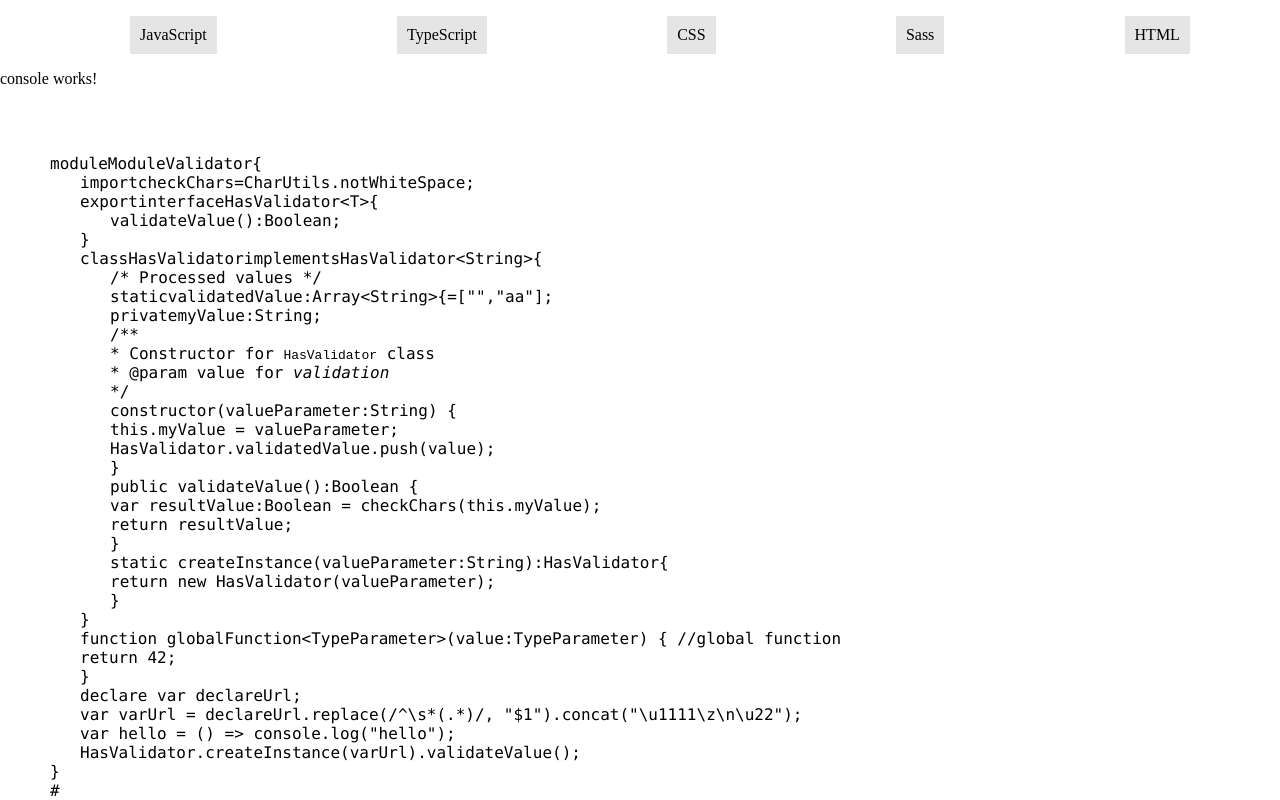
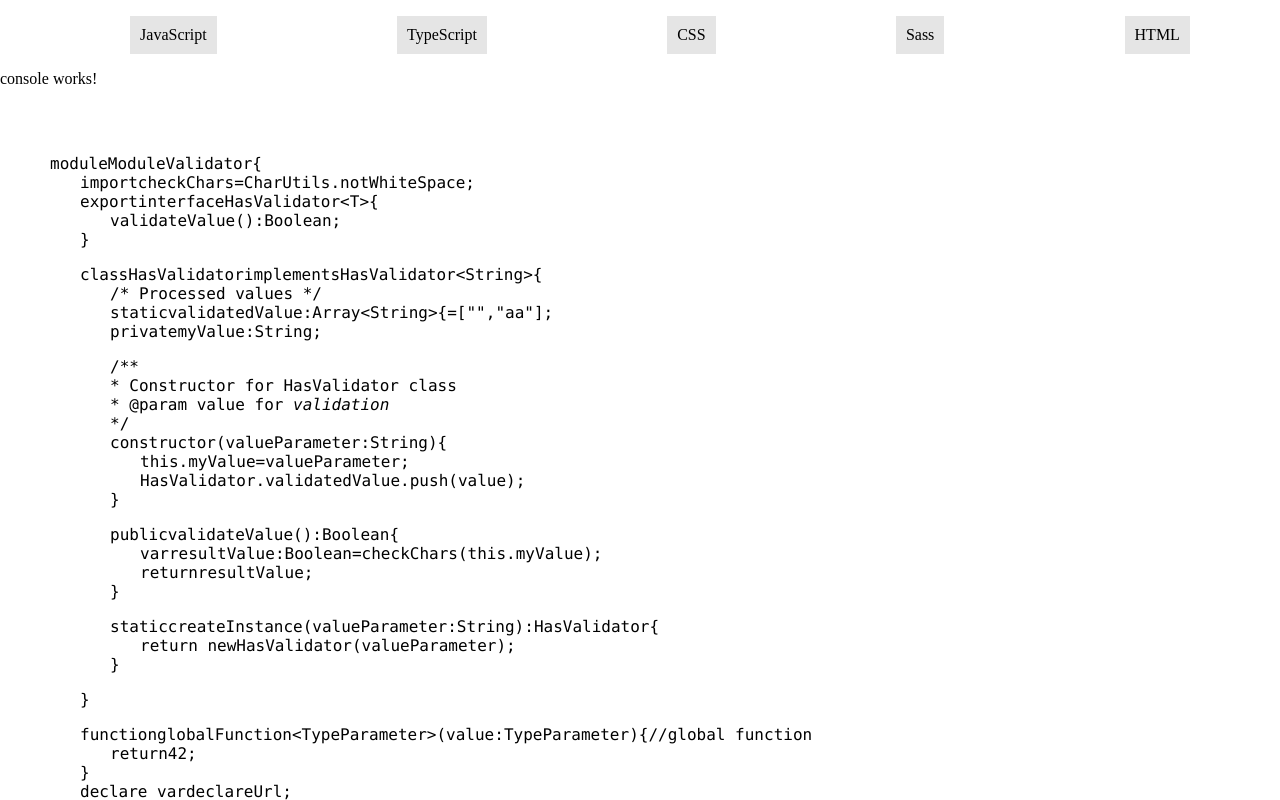
Before and after one commit to rtwayland/code-theme-sandbox, an Angular app: page / in a window 1280 px wide. Both pictures are taken after a click on the item "TypeScript". Shown: the top 800 px of the page. Built offline with nearby package versions, Linux system fonts and the light colour scheme.

Commit message:
Updating typescript code sample

```diff
--- a/src/app/Components/console/typescript-sandbox/typescript-sandbox.component.html
+++ b/src/app/Components/console/typescript-sandbox/typescript-sandbox.component.html
@@ -37,40 +37,53 @@
 <span [ngStyle]="{'color': '#' + theme.keyword}">export</span> <span [ngStyle]="{'color': '#' + theme.keyword}">interface</span> <span [ngStyle]="{'color': '#' + theme.interfaceName}">HasValidator</span><span [ngStyle]="{'color': '#' + theme.operation}"><</span><span [ngStyle]="{'color': '#' + theme.typeParameter}">T</span><span [ngStyle]="{'color': '#' + theme.operation}">></span> <span [ngStyle]="{'color': '#' + theme.braces}">{{ '{' }}</span> <br>
 <span class="indent"><span [ngStyle]="{'color': '#' + theme.instanceMemberFunction}">validateValue</span><span [ngStyle]="{'color': '#' + theme.parenthesis}">()</span><span [ngStyle]="{'color': '#' + theme.operation}">:</span><span [ngStyle]="{'color': '#' + theme.interfaceName}">Boolean</span><span [ngStyle]="{'color': '#' + theme.semicolon}">;</span></span>
   <span [ngStyle]="{'color': '#' + theme.braces}">{{ '}' }}</span> <br>
-
-  <span [ngStyle]="{'color': '#' + theme.keyword}">class</span> <span [ngStyle]="{'color': '#' + theme.className}">HasValidator</span> <span [ngStyle]="{'color': '#' + theme.keyword}">implements</span> <span [ngStyle]="{'color': '#' + theme.interfaceName}">HasValidator</span><span [ngStyle]="{'color': '#' + theme.operation}"><</span><span [ngStyle]="{'color': '#' + theme.interfacename}">String</span><span [ngStyle]="{'color': '#' + theme.operation}">></span> <span [ngStyle]="{'color': '#' + theme.braces}">{{ '{' }}</span>
+<p>
+  <span [ngStyle]="{'color': '#' + theme.keyword}">class</span> <span [ngStyle]="{'color': '#' + theme.className}">HasValidator</span> <span [ngStyle]="{'color': '#' + theme.keyword}">implements</span> <span [ngStyle]="{'color': '#' + theme.interfaceName}">HasValidator</span><span [ngStyle]="{'color': '#' + theme.operation}"><</span><span [ngStyle]="{'color': '#' + theme.interfaceName}">String</span><span [ngStyle]="{'color': '#' + theme.operation}">></span> <span [ngStyle]="{'color': '#' + theme.braces}">{{ '{' }}</span>
   <span class="indent">
   <span [ngStyle]="{'color': '#' + theme.blockComment}">/* Processed values */</span> <br>
-  <span [ngStyle]="{'color': '#' + theme.keyword}">static</span> <span [ngStyle]="{'color': '#' + theme.staticMemberVariable}">validatedValue</span><span [ngStyle]="{'color': '#' + theme.operation}">:</span><span [ngStyle]="{'color': '#' + theme.interfacename}">Array</span><span [ngStyle]="{'color': '#' + theme.operation}"><</span><span [ngStyle]="{'color': '#' + theme.interfaceName}">String</span><span [ngStyle]="{'color': '#' + theme.operation}">></span> <span [ngStyle]="{'color': '#' + theme.braces}">{{ '{' }}</span> <span [ngStyle]="{'color': '#' + theme.operation}">=</span> <span [ngStyle]="{'color': '#' + theme.brackets}">[</span><span [ngStyle]="{'color': '#' + theme.string}">""</span><span [ngStyle]="{'color': '#' + theme.comma}">,</span> <span [ngStyle]="{'color': '#' + theme.string}">"aa"</span><span [ngStyle]="{'color': '#' + theme.brackets}">]</span><span [ngStyle]="{'color': '#' + theme.semicolon}">;</span> <br>
+  <span [ngStyle]="{'color': '#' + theme.keyword}">static</span> <span [ngStyle]="{'color': '#' + theme.staticMemberVariable}">validatedValue</span><span [ngStyle]="{'color': '#' + theme.operation}">:</span><span [ngStyle]="{'color': '#' + theme.interfaceName}">Array</span><span [ngStyle]="{'color': '#' + theme.operation}"><</span><span [ngStyle]="{'color': '#' + theme.interfaceName}">String</span><span [ngStyle]="{'color': '#' + theme.operation}">></span> <span [ngStyle]="{'color': '#' + theme.braces}">{{ '{' }}</span> <span [ngStyle]="{'color': '#' + theme.operation}">=</span> <span [ngStyle]="{'color': '#' + theme.brackets}">[</span><span [ngStyle]="{'color': '#' + theme.string}">""</span><span [ngStyle]="{'color': '#' + theme.comma}">,</span> <span [ngStyle]="{'color': '#' + theme.string}">"aa"</span><span [ngStyle]="{'color': '#' + theme.brackets}">]</span><span [ngStyle]="{'color': '#' + theme.semicolon}">;</span> <br>
   <span [ngStyle]="{'color': '#' + theme.keyword}">private</span> <span [ngStyle]="{'color': '#' + theme.instanceMemberVariable}">myValue</span><span [ngStyle]="{'color': '#' + theme.operation}">:</span><span [ngStyle]="{'color': '#' + theme.interfaceName}">String</span><span [ngStyle]="{'color': '#' + theme.semicolon}">;</span> <br>
-
+<p>
+  <span [ngStyle]="{'color': '#' + theme.docComment}">
       /** <br>
-      * Constructor for <code>HasValidator</code> class <br>
-      * @param value for <i>validation</i> <br>
-      */ <br>
-      constructor(valueParameter:String) <span [ngStyle]="{'color': '#' + theme.braces}">{{ '{' }}</span> <br>
-      this.myValue = valueParameter; <br>
-      <span [ngStyle]="{'color': '#' + theme.className}">HasValidator</span>.validatedValue.push(value); <br>
-      <span [ngStyle]="{'color': '#' + theme.braces}">{{ '}' }}</span> <br>
-
-      public validateValue():Boolean <span [ngStyle]="{'color': '#' + theme.braces}">{{ '{' }}</span> <br>
-      var resultValue:Boolean = checkChars(this.myValue); <br>
-      return resultValue; <br>
-      <span [ngStyle]="{'color': '#' + theme.braces}">{{ '}' }}</span> <br>
-
-      static createInstance(valueParameter:String):<span [ngStyle]="{'color': '#' + theme.className}">HasValidator</span> <span [ngStyle]="{'color': '#' + theme.braces}">{{ '{' }}</span> <br>
-      return new <span [ngStyle]="{'color': '#' + theme.className}">HasValidator</span>(valueParameter); <br>
-      <span [ngStyle]="{'color': '#' + theme.braces}">{{ '}' }}</span> <br>
+      * Constructor for <span [ngStyle]="{'color': '#' + theme.className}">HasValidator</span> class <br>
+      * <span [ngStyle]="{'color': '#' + theme.docTag}">@param</span> value for <i>validation</i> <br>
+      */<br>
+</span>
+    <span [ngStyle]="{'color': '#' + theme.defaultText}">constructor</span><span [ngStyle]="{'color': '#' + theme.parenthesis}">(</span><span [ngStyle]="{'color': '#' + theme.parameter}">valueParameter</span><span [ngStyle]="{'color': '#' + theme.operation}">:</span><span [ngStyle]="{'color': '#' + theme.interfaceName}">String</span><span [ngStyle]="{'color': '#' + theme.parenthesis}">)</span> <span [ngStyle]="{'color': '#' + theme.braces}">{{ '{' }}</span>
+    <span class="indent">
+    <span [ngStyle]="{'color': '#' + theme.keyword}">this</span><span [ngStyle]="{'color': '#' + theme.dot}">.</span><span [ngStyle]="{'color': '#' + theme.instanceMemberVariable}">myValue</span> <span [ngStyle]="{'color': '#' + theme.operation}">=</span> <span [ngStyle]="{'color': '#' + theme.parameter}">valueParameter</span><span [ngStyle]="{'color': '#' + theme.semicolon}">;</span> <br>
+    <span [ngStyle]="{'color': '#' + theme.className}">HasValidator</span><span [ngStyle]="{'color': '#' + theme.dot}">.</span><span [ngStyle]="{'color': '#' + theme.staticMemberVariable}">validatedValue</span><span [ngStyle]="{'color': '#' + theme.dot}">.</span><span [ngStyle]="{'color': '#' + theme.globalFunction}">push</span><span [ngStyle]="{'color': '#' + theme.parenthesis}">(</span><span [ngStyle]="{'color': '#' + theme.defaultText}">value</span><span [ngStyle]="{'color': '#' + theme.parenthesis}">)</span><span [ngStyle]="{'color': '#' + theme.semicolon}">;</span>
   </span>
       <span [ngStyle]="{'color': '#' + theme.braces}">{{ '}' }}</span> <br>
-
-      function globalFunction<span [ngStyle]="{'color': '#' + theme.operation}"><</span><span [ngStyle]="{'color': '#' + theme.typeParameter}">TypeParameter</span><span [ngStyle]="{'color': '#' + theme.operation}">></span>(value:TypeParameter) <span [ngStyle]="{'color': '#' + theme.braces}">{{ '{' }}</span> //global function <br>
-        return 42; <br>
+</p>
+  <p>
+  <span [ngStyle]="{'color': '#' + theme.keyword}">public</span> <span [ngStyle]="{'color': '#' + theme.instanceMemberFunction}">validateValue</span><span [ngStyle]="{'color': '#' + theme.parenthesis}">()</span><span [ngStyle]="{'color': '#' + theme.operation}">:</span><span [ngStyle]="{'color': '#' + theme.interfaceName}">Boolean</span> <span [ngStyle]="{'color': '#' + theme.braces}">{{ '{' }}</span>
+  <span class="indent">
+  <span [ngStyle]="{'color': '#' + theme.keyword}">var</span> <span [ngStyle]="{'color': '#' + theme.localVariable}">resultValue</span><span [ngStyle]="{'color': '#' + theme.operation}">:</span><span [ngStyle]="{'color': '#' + theme.interfaceName}">Boolean</span> <span [ngStyle]="{'color': '#' + theme.operation}">=</span> <span [ngStyle]="{'color': '#' + theme.defaultText}">checkChars</span><span [ngStyle]="{'color': '#' + theme.parenthesis}">(</span><span [ngStyle]="{'color': '#' + theme.keyword}">this</span><span [ngStyle]="{'color': '#' + theme.dot}">.</span><span [ngStyle]="{'color': '#' + theme.instanceMemberVariable}">myValue</span><span [ngStyle]="{'color': '#' + theme.parenthesis}">)</span><span [ngStyle]="{'color': '#' + theme.semicolon}">;</span> <br>
+  <span [ngStyle]="{'color': '#' + theme.keyword}">return</span> <span [ngStyle]="{'color': '#' + theme.localVariable}">resultValue</span><span [ngStyle]="{'color': '#' + theme.semicolon}">;</span>
+  </span>
+      <span [ngStyle]="{'color': '#' + theme.braces}">{{ '}' }}</span> <br>
+</p>
+  <p>
+    <span [ngStyle]="{'color': '#' + theme.keyword}">static</span> <span [ngStyle]="{'color': '#' + theme.staticMemberFunction}">createInstance</span><span [ngStyle]="{'color': '#' + theme.parenthesis}">(</span><span [ngStyle]="{'color': '#' + theme.parameter}">valueParameter</span><span [ngStyle]="{'color': '#' + theme.operation}">:</span><span [ngStyle]="{'color': '#' + theme.interfaceName}">String</span><span [ngStyle]="{'color': '#' + theme.parenthesis}">)</span><span [ngStyle]="{'color': '#' + theme.operation}">:</span><span [ngStyle]="{'color': '#' + theme.className}">HasValidator</span> <span [ngStyle]="{'color': '#' + theme.braces}">{{ '{' }}</span>
+  <span class="indent">
+      <span [ngStyle]="{'color': '#' + theme.keyword}">return new</span> <span [ngStyle]="{'color': '#' + theme.className}">HasValidator</span><span [ngStyle]="{'color': '#' + theme.parenthesis}">(</span><span [ngStyle]="{'color': '#' + theme.parameter}">valueParameter</span><span [ngStyle]="{'color': '#' + theme.parenthesis}">)</span><span [ngStyle]="{'color': '#' + theme.semicolon}">;</span>
+  </span>
+      <span [ngStyle]="{'color': '#' + theme.braces}">{{ '}' }}</span> <br>
+  </p>
+  </span>
+      <span [ngStyle]="{'color': '#' + theme.braces}">{{ '}' }}</span> <br>
+  </p>
+  <span [ngStyle]="{'color': '#' + theme.keyword}">function</span> <span [ngStyle]="{'color': '#' + theme.globalFunction}">globalFunction</span><span [ngStyle]="{'color': '#' + theme.operation}"><</span><span [ngStyle]="{'color': '#' + theme.typeParameter}">TypeParameter</span><span [ngStyle]="{'color': '#' + theme.operation}">></span><span [ngStyle]="{'color': '#' + theme.parenthesis}">(</span><span [ngStyle]="{'color': '#' + theme.defaultText}">value</span><span [ngStyle]="{'color': '#' + theme.operation}">:</span><span [ngStyle]="{'color': '#' + theme.typeParameter}">TypeParameter</span><span [ngStyle]="{'color': '#' + theme.parenthesis}">)</span> <span [ngStyle]="{'color': '#' + theme.braces}">{{ '{' }}</span> <span [ngStyle]="{'color': '#' + theme.lineComment}">//global function</span>
+  <span class="indent">
+  <span [ngStyle]="{'color': '#' + theme.keyword}">return</span> <span [ngStyle]="{'color': '#' + theme.number}">42</span><span [ngStyle]="{'color': '#' + theme.semicolon}">;</span>
+  </span>
         <span [ngStyle]="{'color': '#' + theme.braces}">{{ '}' }}</span> <br>
-        declare var declareUrl; <br>
-        var varUrl = declareUrl.replace(/^\s*(.*)/, "$1").concat("\u1111\z\n\u22"); <br>
-        var hello = () => console.log("hello"); <br>
-        <span [ngStyle]="{'color': '#' + theme.className}">HasValidator</span>.createInstance(varUrl).validateValue(); <br>
+  <span [ngStyle]="{'color': '#' + theme.keyword}">declare var</span> <span [ngStyle]="{'color': '#' + theme.globalVariable}">declareUrl</span><span [ngStyle]="{'color': '#' + theme.semicolon}">;</span> <br>
+  <span [ngStyle]="{'color': '#' + theme.keyword}">var</span> <span [ngStyle]="{'color': '#' + theme.globalVariable}">varUrl</span> <span [ngStyle]="{'color': '#' + theme.operation}">=</span> <span [ngStyle]="{'color': '#' + theme.globalVariable}">declareUrl</span><span [ngStyle]="{'color': '#' + theme.dot}">.</span><span [ngStyle]="{'color': '#' + theme.globalFunction}">replace</span><span [ngStyle]="{'color': '#' + theme.parenthesis}">(</span><span [ngStyle]="{'color': '#' + theme.regex}">/^\s*(.*)/</span><span [ngStyle]="{'color': '#' + theme.comma}">,</span> <span [ngStyle]="{'color': '#' + theme.string}">"$1"</span><span [ngStyle]="{'color': '#' + theme.parenthesis}">)</span><span [ngStyle]="{'color': '#' + theme.dot}">.</span><span [ngStyle]="{'color': '#' + theme.globalFunction}">concat</span><span [ngStyle]="{'color': '#' + theme.parenthesis}">(</span><span [ngStyle]="{'color': '#' + theme.string}">"</span><span [ngStyle]="{'color': '#' + theme.validStringEscape}">\u1111\z\n</span><span [ngStyle]="{'color': '#' + theme.invalidStringEscape}">\u11</span><span [ngStyle]="{'color': '#' + theme.string}">"</span><span [ngStyle]="{'color': '#' + theme.parenthesis}">)</span><span [ngStyle]="{'color': '#' + theme.semicolon}">;</span> <br>
+  <span [ngStyle]="{'color': '#' + theme.keyword}">var</span> <span [ngStyle]="{'color': '#' + theme.localVariable}">hello</span> <span [ngStyle]="{'color': '#' + theme.operation}">=</span> <span [ngStyle]="{'color': '#' + theme.parenthesis}">()</span> <span [ngStyle]="{'color': '#' + theme.arrowFunction}">=></span> <span [ngStyle]="{'color': '#' + theme.defaultText}">console</span><span [ngStyle]="{'color': '#' + theme.dot}">.</span><span [ngStyle]="{'color': '#' + theme.instanceMemberFunction}">log</span><span [ngStyle]="{'color': '#' + theme.parenthesis}">(</span><span [ngStyle]="{'color': '#' + theme.string}">"hello"</span><span [ngStyle]="{'color': '#' + theme.parenthesis}">)</span><span [ngStyle]="{'color': '#' + theme.semicolon}">;</span> <br>
+  <span [ngStyle]="{'color': '#' + theme.className}">HasValidator</span><span [ngStyle]="{'color': '#' + theme.dot}">.</span><span [ngStyle]="{'color': '#' + theme.staticMemberFunction}">createInstance</span><span [ngStyle]="{'color': '#' + theme.parenthesis}">(</span><span [ngStyle]="{'color': '#' + theme.globalVariable}">varUrl</span><span [ngStyle]="{'color': '#' + theme.parenthesis}">)</span><span [ngStyle]="{'color': '#' + theme.dot}">.</span><span [ngStyle]="{'color': '#' + theme.instanceMemberFunction}">validateValue</span><span [ngStyle]="{'color': '#' + theme.parenthesis}">()</span><span [ngStyle]="{'color': '#' + theme.semicolon}">;</span> <br>
 </span>
         <span [ngStyle]="{'color': '#' + theme.braces}">{{ '}' }}</span> <br>
   <span [ngStyle]="{'color': '#' + theme.badChar}">#</span> <br>
--- a/src/app/Components/console/typescript-sandbox/typescript-sandbox.component.ts
+++ b/src/app/Components/console/typescript-sandbox/typescript-sandbox.component.ts
@@ -6,7 +6,6 @@ import { Component, Input, OnInit } from '@angular/core';
   styleUrls: ['./typescript-sandbox.component.scss']
 })
 export class TypescriptSandboxComponent implements OnInit {
-  @Input() codeModule: string;
   @Input() theme: {};
   constructor() { }
 
```
